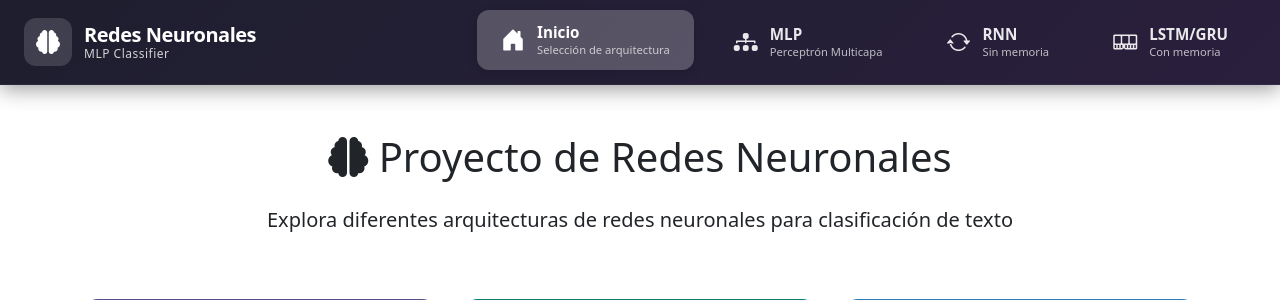
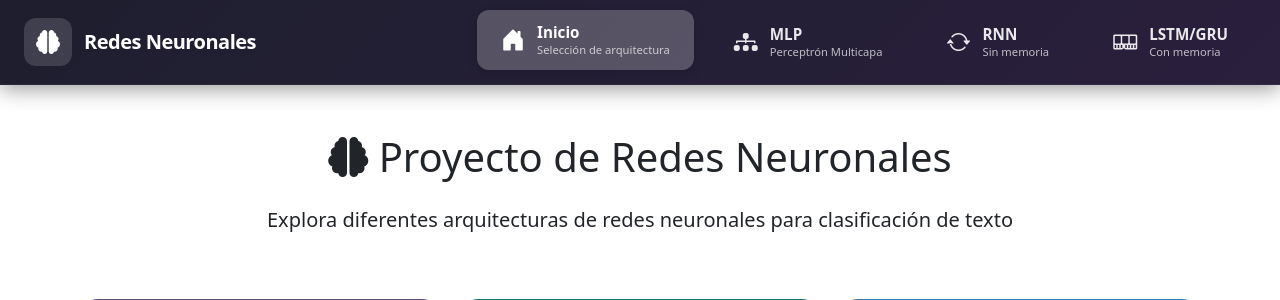
Before and after one commit to Yenreh/ProjectNeunoralNets, a Flask app: page / in a window 1280 px wide. Shown: the top 300 px of the page. Run offline with Flask 3, Linux system fonts and the light colour scheme.

Commit message:
Remove the MLP Classifier subtitle from the brand text in the base template

```diff
--- a/templates/base.html
+++ b/templates/base.html
@@ -28,7 +28,6 @@
             </div>
             <span class="brand-text">
                 <span class="brand-main">Redes Neuronales</span>
-                <span class="brand-sub">MLP Classifier</span>
             </span>
         </a>
 
```
Also changed, not shown: 1 other file.
